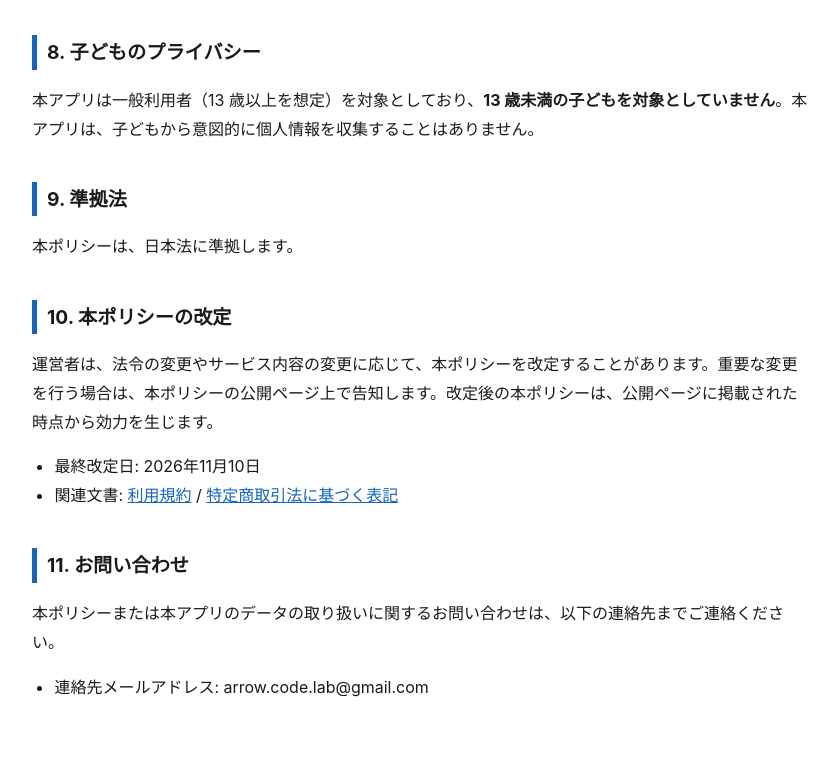
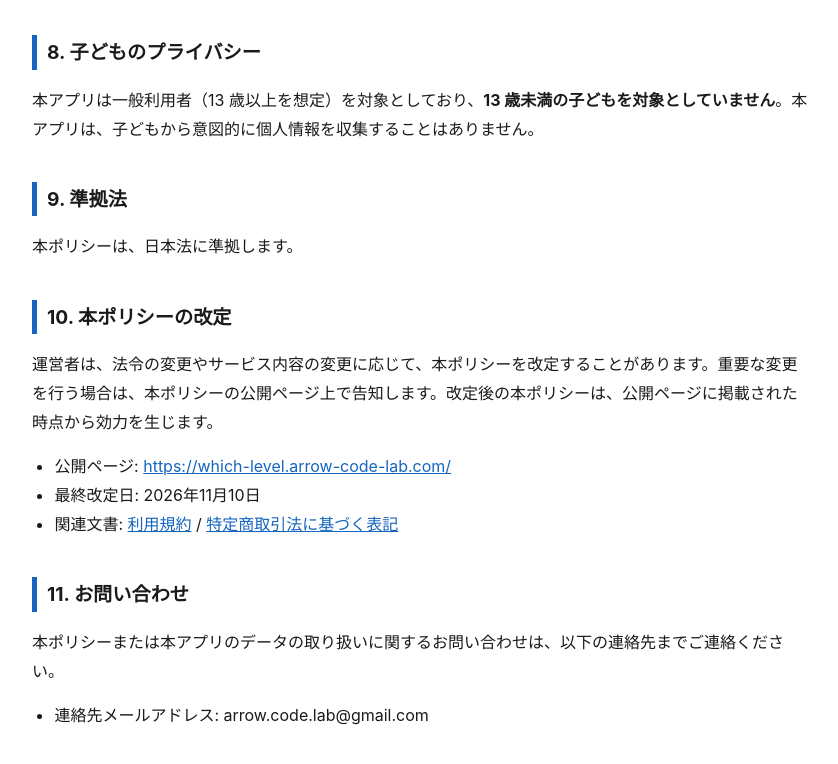
Before and after one commit to arrow-code-lab-com/which-level-policy, a plain HTML site: page index.html in a window 1280 px wide. Shown: the part 6012-6776 px from the top of the page, without its empty margins (218-1056 px from the left). Drawn offline with Linux system fonts and the light colour scheme.

Commit message:
docs: プライバシーポリシーの公開ページの URL を第10条に載せる
Co-Authored-By: Claude Opus 5.5 <noreply@anthropic.com>

```diff
--- a/index.html
+++ b/index.html
@@ -167,6 +167,7 @@
     <h2>10. 本ポリシーの改定</h2>
     <p>運営者は、法令の変更やサービス内容の変更に応じて、本ポリシーを改定することがあります。重要な変更を行う場合は、本ポリシーの公開ページ上で告知します。改定後の本ポリシーは、公開ページに掲載された時点から効力を生じます。</p>
     <ul>
+      <li>公開ページ: <a href="https://which-level.arrow-code-lab.com/">https://which-level.arrow-code-lab.com/</a></li>
       <li>最終改定日: 2026年11月10日</li>
       <li>関連文書: <a href="./terms.html">利用規約</a> / <a href="./legal.html">特定商取引法に基づく表記</a></li>
     </ul>
@@ -316,6 +317,7 @@
     <h2>10. Changes to This Policy</h2>
     <p>The operator may revise this Policy in response to changes in laws or in the service. If any material change is made, it will be announced on the published page of this Policy. The revised Policy takes effect from the time it is posted on the published page.</p>
     <ul>
+      <li>Published page: <a href="https://which-level.arrow-code-lab.com/">https://which-level.arrow-code-lab.com/</a></li>
       <li>Last updated: November 10, 2026</li>
       <li>Related documents: <a href="./terms.html">Terms of Service</a> / <a href="./legal.html">Legal Notice</a></li>
     </ul>
```
